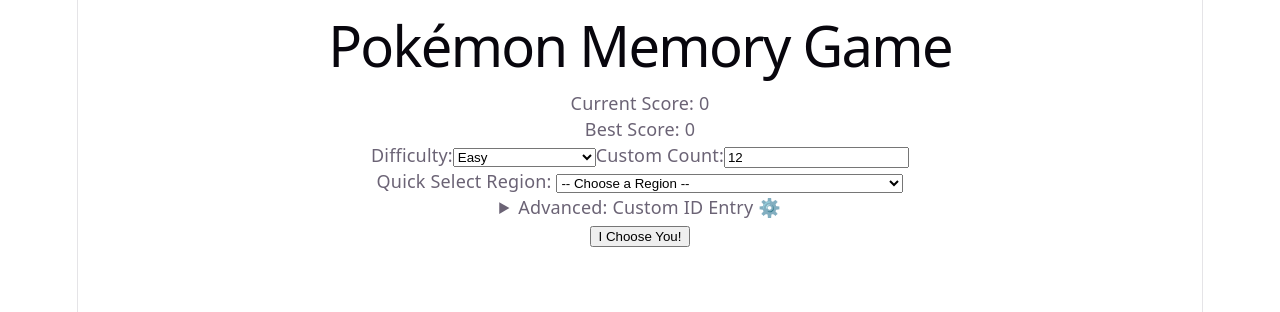
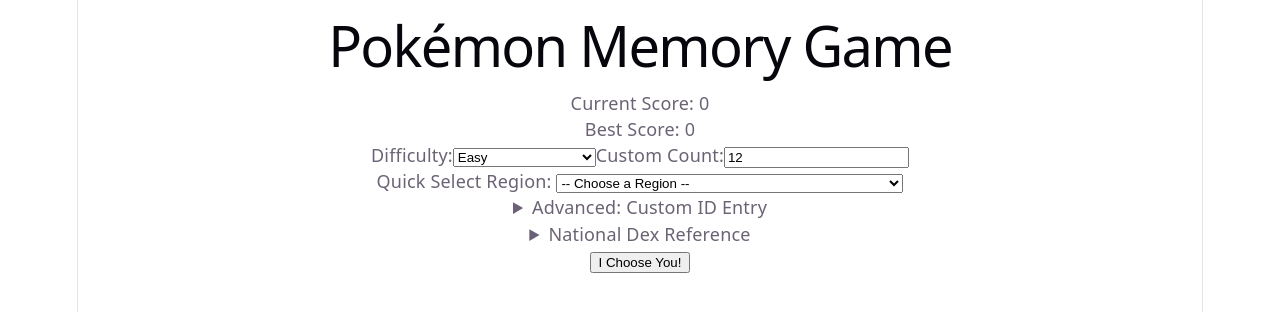
Before and after one commit to 1nf1n1t3f1r3/odin_memory, a React (Vite) app: page / in a window 1280 px wide. Shown: the top 312 px of the page. Built offline with nearby package versions, Linux system fonts and the light colour scheme.

Commit message:
Added National Pokedex lookup

```diff
--- a/src/App.jsx
+++ b/src/App.jsx
@@ -317,7 +317,7 @@
 
         {/* 2. Manual Entry (Hidden by default for Power Users) */}
         <details className="manual-details">
-          <summary>Advanced: Custom ID Entry ⚙️</summary>
+          <summary>Advanced: Custom ID Entry</summary>
           <div className="manual-input-section">
             <p className="help-text">
               Mix and match! Use ranges (1-151) or single IDs (25).
@@ -339,6 +339,20 @@
                 <span className="name-hint">{getHintForInput(str)}</span>
               </div>
             ))}
+          </div>
+        </details>
+        <details>
+          <summary>National Dex Reference</summary>
+          {/* 3. National Dex Reference (Inside the same details or a new one) */}
+          <div className="dex-reference-container">
+            <div className="dex-list">
+              {Object.entries(pokemonNames).map(([id, name]) => (
+                <div key={id} className="dex-item">
+                  <span className="dex-id">#{id} </span>
+                  <span className="dex-name">{name}</span>
+                </div>
+              ))}
+            </div>
           </div>
         </details>
 
```
